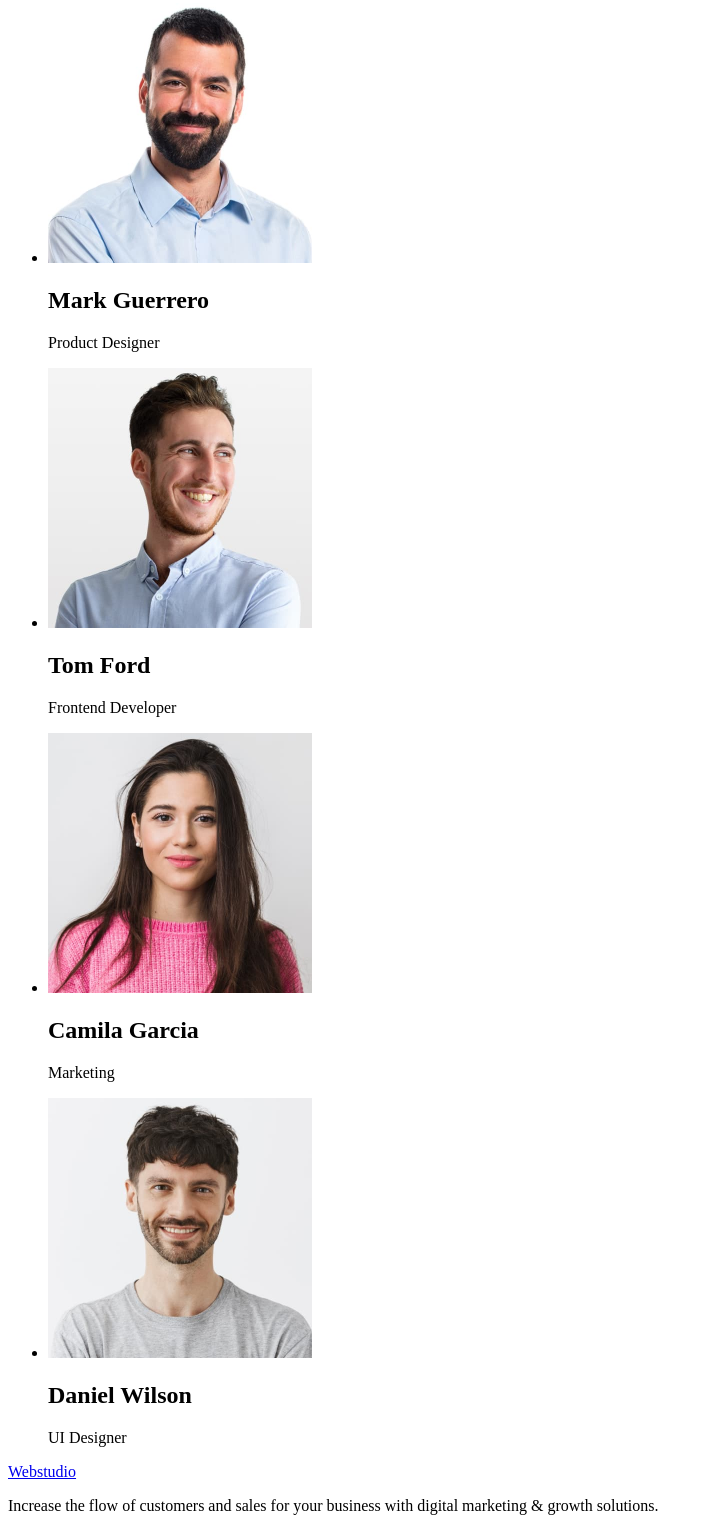
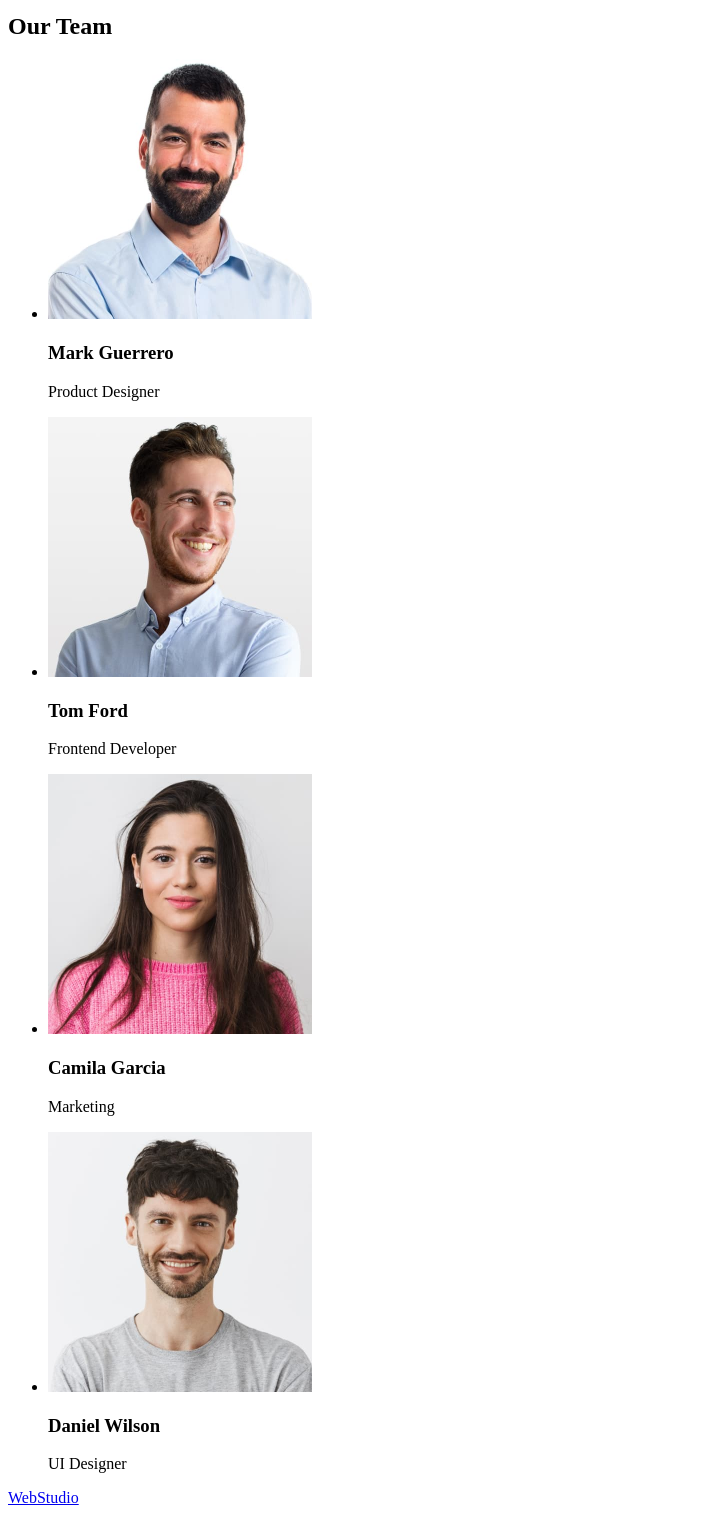
Before and after one commit to volodymyr-borysov808/goit-markup-hw-01, a plain HTML site: page index.html in a window 1280 px wide. Shown: the part 601-2120 px from the top of the page, without its empty margins (0-713 px from the left). Drawn offline with Linux system fonts and the light colour scheme.

Commit message:
correct errors

```diff
--- a/index.html
+++ b/index.html
@@ -9,8 +9,8 @@
   <body>
     <header>
       <nav>
+        <a href="./index.html">Webstudio</a>
         <ul>
-          <li><a href="./index.html">Webstudio</a></li>
           <li><a href="./index.html">Studio</a></li>
           <li><a href="">Portfolio</a></li>
           <li><a href="">Contacts</a></li>
@@ -32,6 +32,7 @@
       </section>
 
       <section>
+        <h2>Benefits</h2>
         <ul>
           <li>
             <h3>Strategy</h3>
@@ -74,7 +75,7 @@
               width="264"
               height="260"
             />
-            <h2>Mark Guerrero</h2>
+            <h3>Mark Guerrero</h3>
             <p>Product Designer</p>
           </li>
           <li>
@@ -84,7 +85,7 @@
               width="264"
               height="260"
             />
-            <h2>Tom Ford</h2>
+            <h3>Tom Ford</h3>
             <p>Frontend Developer</p>
           </li>
           <li>
@@ -94,7 +95,7 @@
               width="264"
               height="260"
             />
-            <h2>Camila Garcia</h2>
+            <h3>Camila Garcia</h3>
             <p>Marketing</p>
           </li>
           <li>
@@ -104,7 +105,7 @@
               width="264"
               height="260"
             />
-            <h2>Daniel Wilson</h2>
+            <h3>Daniel Wilson</h3>
             <p>UI Designer</p>
           </li>
         </ul>
@@ -112,7 +113,7 @@
     </main>
 
     <footer>
-      <a href="./index.html">Webstudio</a>
+      <a href="./index.html">WebStudio</a>
       <p>
         Increase the flow of customers and sales for your business with digital
         marketing & growth solutions.
```
